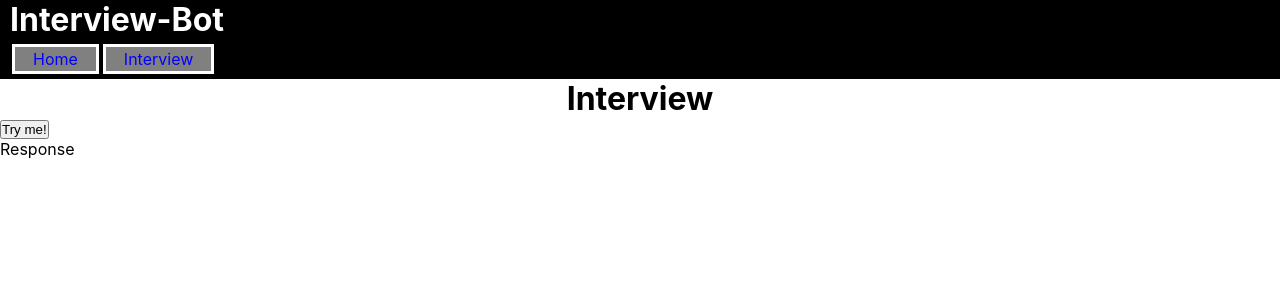
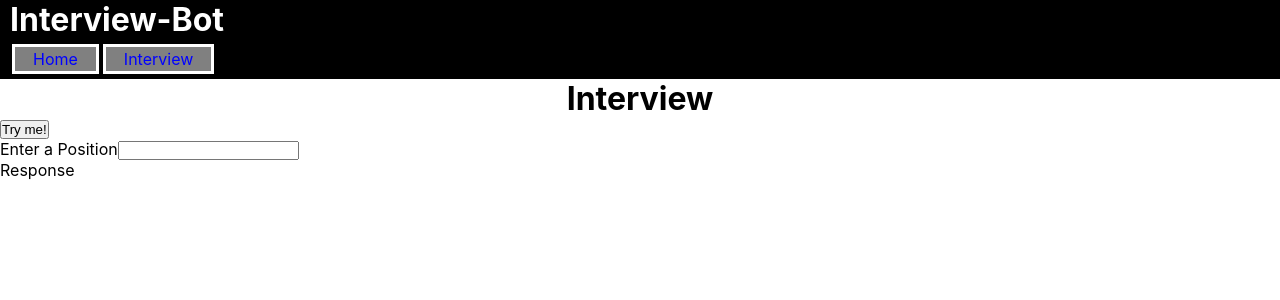
Before and after one commit to nparkes05/ai-interview, a React (Create React App) app: page /Interview in a window 1280 px wide. Shown: the top 300 px of the page. Built offline with nearby package versions, Linux system fonts and the light colour scheme.

Commit message:
added role to the prompt

```diff
--- a/src/pages/Interview.js
+++ b/src/pages/Interview.js
@@ -6,6 +6,10 @@ const Interview = () => {
         <div>
             <h1 style={{textAlign: "center"}}>Interview</h1>
             <button type="button" onClick={clicked}>Try me!</button>
+            <form>
+                <label for="position">Enter a Position</label>
+                <input type="text" id="position" name="position"></input>
+            </form>
             <p id="repID">Response</p>
         </div>
     )
@@ -13,7 +17,9 @@ const Interview = () => {
 
 async function clicked() {
     try {
-        const message = await fetchRequest("test", "Test");
+        const role = document.getElementById("position").value;
+        console.log(role);
+        const message = await fetchRequest(role, "Test");
         console.log(message);
         document.getElementById("repID").innerHTML = message;
     } catch (error) {
--- a/src/script/script.js
+++ b/src/script/script.js
@@ -2,7 +2,7 @@ const fetchRequest = async (role, skills) => {
     try {
         console.log(process.env.REACT_APP_API_KEY);
     //Make the prompt for the POST request
-    var prompt = "Hello world"
+    var prompt = "Make a set of interview questions for a " + role;
 
     //Make headers
     var myHeaders = new Headers();
```
